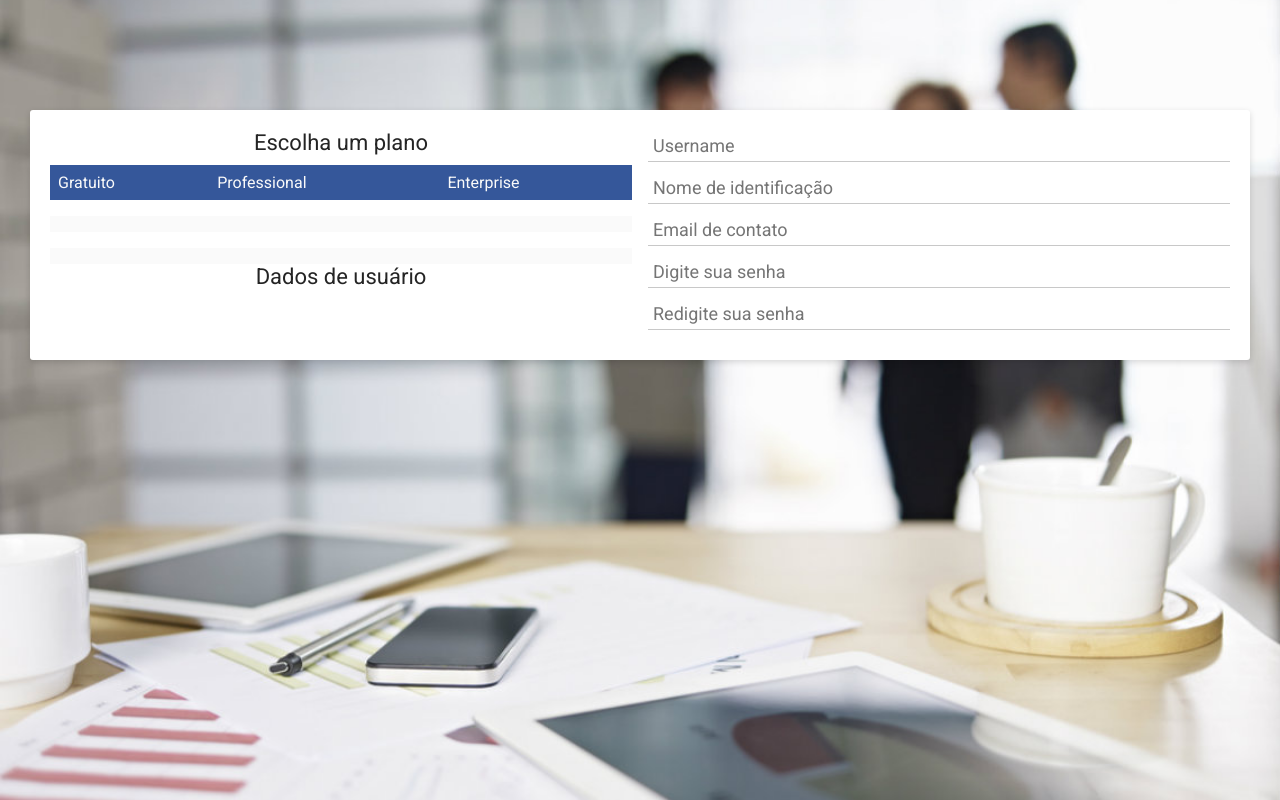
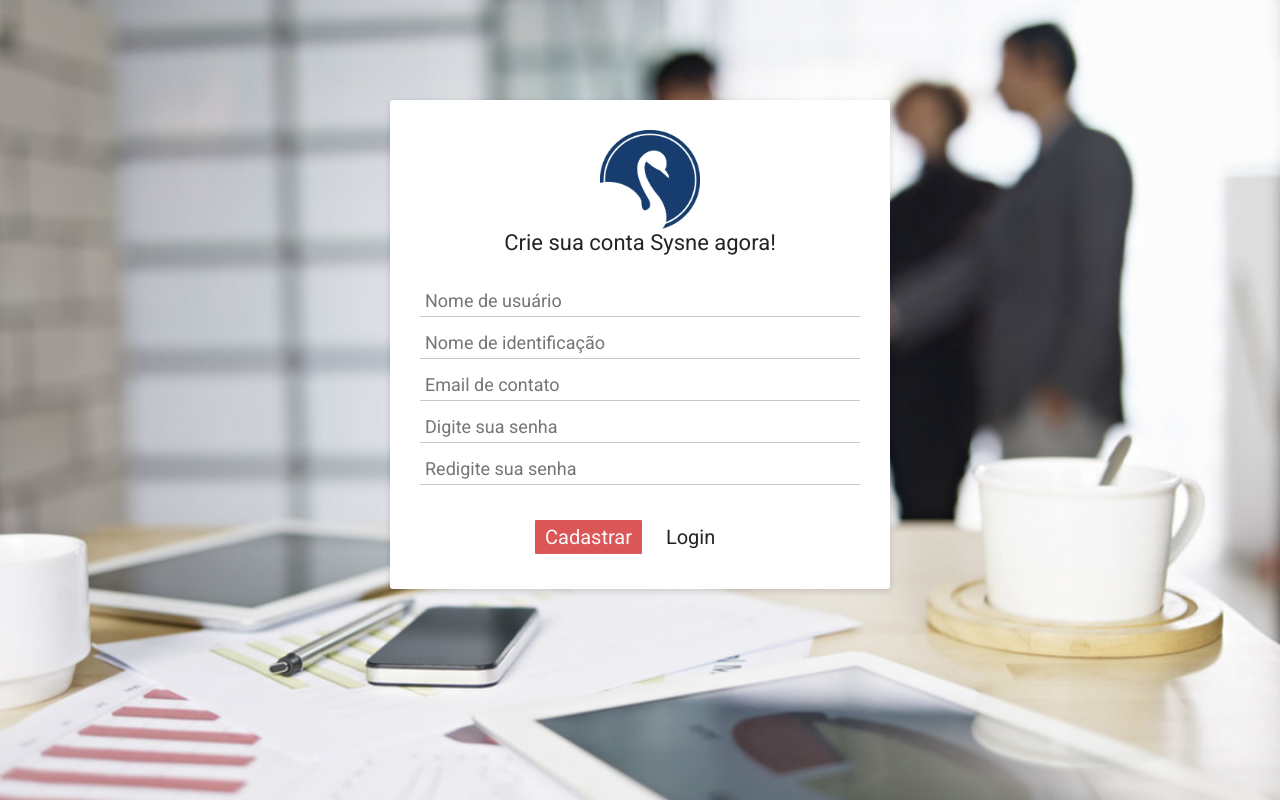
Before and after one commit to AndrewMaltaBR/Sysne, a PHP site: page /pt/cadastro.php in a window 1280 px wide. Run offline with PHP 8.4, Linux system fonts and the light colour scheme; lists and menus that the app fills with data are empty; some libraries are stand-ins or nearby versions.

Commit message:
Cadastro pronto, módulo de sessões e correções

```diff
--- a/assets/css/basic.css
+++ b/assets/css/basic.css
@@ -32,6 +32,10 @@
 }
 
 /* col */
+
+[class^="col-"] {
+  display: block !important;
+}
 
 .col-1 {columns: 1}
 .col-2 {columns: 2}
--- a/assets/css/style.css
+++ b/assets/css/style.css
@@ -23,7 +23,9 @@
   float: left;
 }
 
-.header .logo {
+/* logo */
+
+.logo {
   width: 50px;
   height: 50px;
   margin: 0 10px;
@@ -32,11 +34,11 @@
   float: left;
 }
 
-.header .logo.dark {
+.logo.dark {
   background-image: url(../img/SysneDarkLogo.png);
 }
 
-.header .logo.light {
+.logo.light {
   background-image: url(../img/SysneLightLogo.png);
 }
 
@@ -113,7 +115,8 @@
 .main .title {
   border-bottom: 1px solid #CCCCCC;
   color: var(--dark-font);
-  margin-bottom: 20px;
+  margin-bottom: 30px;
+  display: block;
 }
 
 /* content */
@@ -171,6 +174,27 @@ input {
   margin-bottom: 10px;
 }
 
+label.radio {
+  cursor: pointer;
+  width: 100%;
+}
+
+label.radio input[type="radio"] {
+  display: none;
+}
+
+label.radio .inner {
+  border: 1px solid var(--middle-font);
+  border-radius: 3px;
+  padding: 5px;
+  margin: 5px;
+  width: calc(100% - 10px);
+}
+
+label.radio input[type="radio"]:checked+.inner {
+  background-color: rgba(0,0,0,.2);
+}
+
 /* table */
 
 .table {
--- a/assets/js/exclusive/cadastro.js
+++ b/assets/js/exclusive/cadastro.js
@@ -1,20 +1,26 @@
-$.ajax({
-	url: "http://olar.esy.es/api/rest.php",
-	type: "POST",
-	data: {
-		method: "select_planos"
-	},
-	success: function(data) {
-		data = JSON.parse(data);
+$("#cadastro").submit(function (e) {
+	e.preventDefault();
+	var data = getData($('#cadastro :input'));
+	if(data.senha == data.senha2)
+		$.ajax({
+			url: "http://localhost/sysne/api/rest.php",
+			type: "POST",
+			data: data,
+			success: function(json) {
+				if(json != 0) {
+					setSession(json);
+					window.location.replace("../index.php");
+				}
+			}
+		});
 
-		for(var i=0;i<data.length;i++) {
-			$("#pt_nome"+(i+1)).html(data[i].pt_nome);
-			$("#pt_descricao"+(i+1)).html(data[i].pt_descricao);
-			$("#en_nome"+(i+1)).html(data[i].pt_nome);
-			$("#en_descricao"+(i+1)).html(data[i].pt_descricao);
-			$("#produtos"+(i+1)).html(data[i].produtos+" produtos");
-			$("#vendedores"+(i+1)).html(data[i].vendedores+" vendedores");
-			$("#valor"+(i+1)).html("R$ "+data[i].valor+" mensais");
-		}
-	}
 });
+
+function getData(inputs) {
+	var data = {};
+	inputs.each(function() {
+		if($(this).is("input"))
+			data[$(this).attr("name")] = $(this).val();
+	});
+	return data;
+}
--- /dev/null
+++ b/assets/js/session.js
@@ -0,0 +1,15 @@
+function setSession(json) {
+	window.localStorage.setItem('session',json);
+}
+
+function getSession() {
+	var data = null;
+	data = window.localStorage.getItem("session");
+	if(data != null)
+		data = JSON.parse(data);
+	return data;
+}
+
+function destroySession() {
+	window.localStorage.removeItem("session");
+}
--- a/database/create.sql
+++ b/database/create.sql
@@ -10,9 +10,8 @@ DROP TABLE plano;
 
 CREATE TABLE plano (
   id_plano INTEGER UNSIGNED NOT NULL AUTO_INCREMENT,
-  pt_nome TEXT NOT NULL,
+  nome TEXT NOT NULL,
   pt_descricao TEXT NOT NULL,
-  en_nome TEXT NOT NULL,
   en_descricao TEXT NOT NULL,
   produtos INTEGER UNSIGNED NOT NULL,
   vendedores INTEGER UNSIGNED NOT NULL,
@@ -32,7 +31,7 @@ CREATE TABLE login (
 
 CREATE TABLE empresa (
   id_empresa INTEGER UNSIGNED NOT NULL AUTO_INCREMENT,
-  id_plano INTEGER UNSIGNED NOT NULL,
+  id_plano INTEGER UNSIGNED NOT NULL DEFAULT 1,
   id_login INTEGER UNSIGNED NOT NULL,
   nome TEXT NOT NULL,
   PRIMARY KEY(id_empresa),
--- a/pt/cadastro.php
+++ b/pt/cadastro.php
@@ -16,49 +16,32 @@
   <body style="background: url('../assets/img/vendas.jpeg') center / cover no-repeat fixed">
 
     <main class="main without-nav">
-      <form>
-        <section class="card col-2" style="padding: 20px;">
-          <table class="table invert">
-            <h2 class="title" style="text-align: center;">Escolha um plano</h2>
-            <thead>
-              <th id="pt_nome1">Gratuito</th>
-              <th id="pt_nome2">Professional</th>
-              <th id="pt_nome3">Enterprise</th>
-            </thead>
-            <tr>
-              <td id="pt_descricao1"></td>
-              <td id="pt_descricao2"></td>
-              <td id="pt_descricao3"></td>
-            </tr>
-            <tr>
-              <td id="produtos1"></td>
-              <td id="produtos2"></td>
-              <td id="produtos3"></td>
-            </tr>
-            <tr>
-              <td id="vendedores1"></td>
-              <td id="vendedores2"></td>
-              <td id="vendedores3"></td>
-            </tr>
-            <tr>
-              <td id="valor1"></td>
-              <td id="valor2"></td>
-              <td id="valor3"></td>
-            </tr>
-          </table>
-          <div class="">
-            <h2 class="title" style="text-align: center;">Dados de usuário</h2>
-            <input type="text" name="username" placeholder="Username" />
-            <input type="text" name="username" placeholder="Nome de identificação" />
-            <input type="email" name="email" placeholder="Email de contato" />
-            <input type="password" name="senha1" placeholder="Digite sua senha" />
-            <input type="password" name="senha2" placeholder="Redigite sua senha" />
+      <div class="card" style="max-width:500px;margin: auto;display: block;padding: 30px;">
+        <h2 class="title" style="text-align: center; margin-bottom: 30px;">
+          <div style="max-width:100px;height:100px;margin:auto;">
+            <div class="logo dark" style="width:100%;height:100%;"></div>
           </div>
+          <p>Crie sua conta Sysne agora!</p>
+        </h2>
 
-        </section>
-      </form>
+        <form id="cadastro" method="post" action="">
+          <input type="hidden" name="class" value="empresa" />
+          <input type="hidden" name="method" value="insert" />
+
+          <input type="text" name="username" placeholder="Nome de usuário" required />
+          <input type="text" name="nome" placeholder="Nome de identificação" required />
+          <input type="email" name="email" placeholder="Email de contato" required />
+          <input type="password" name="senha" placeholder="Digite sua senha" required />
+          <input type="password" name="senha2" placeholder="Redigite sua senha" required />
+          <div style="max-width:220px;margin:auto;margin-top:20px;">
+            <button class="btn secondary" type="submit">Cadastrar</button>
+            <a href="login.php" class="btn" type="submit">Login</a>
+          </div>
+        </form>
+      </div>
     </main>
 
+    <script type="text/javascript" src="../assets/js/session.js"></script>
     <script type="text/javascript" src="../assets/js/exclusive/cadastro.js"></script>
   </body>
 </html>
```
Also changed, not shown: api/rest.php (+14 -1 lines), assets/js/exclusive/upgrade.js (added, +27 -0 lines), database/insert_test.sql (+4 -3 lines), assets/js/exclusive/dashboard.js (renamed from assets/js/dashboard.js), 3 other files.
